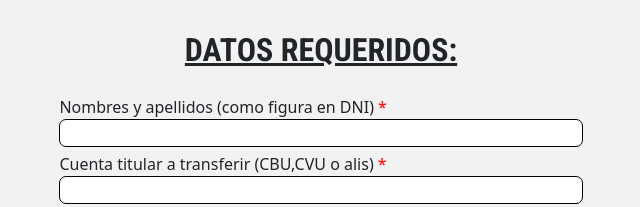
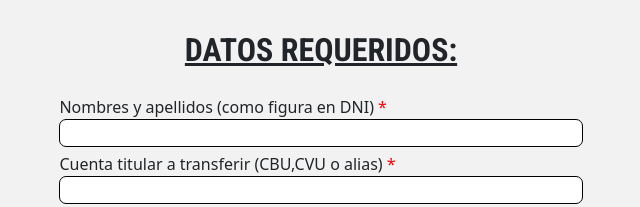
Before and after one commit to roAscurra/Retirospig, a website with bundled scripts: page index.html in a window 1280 px wide. Shown: the top 207 px of the page, 319-959 px from the left. Built offline with nearby package versions, Linux system fonts and the light colour scheme; no server answers.

Commit message:
Arreglando error ortográfico

```diff
--- a/index.html
+++ b/index.html
@@ -19,7 +19,7 @@
             <span>*</span>
         </label>
         <input type="text" id="nombreApellido">
-        <label for="cuenta">Cuenta titular a transferir (CBU,CVU o alis)
+        <label for="cuenta">Cuenta titular a transferir (CBU,CVU o alias)
             <span>*</span>
         </label>
         <input type="text" id="cuenta">
```
